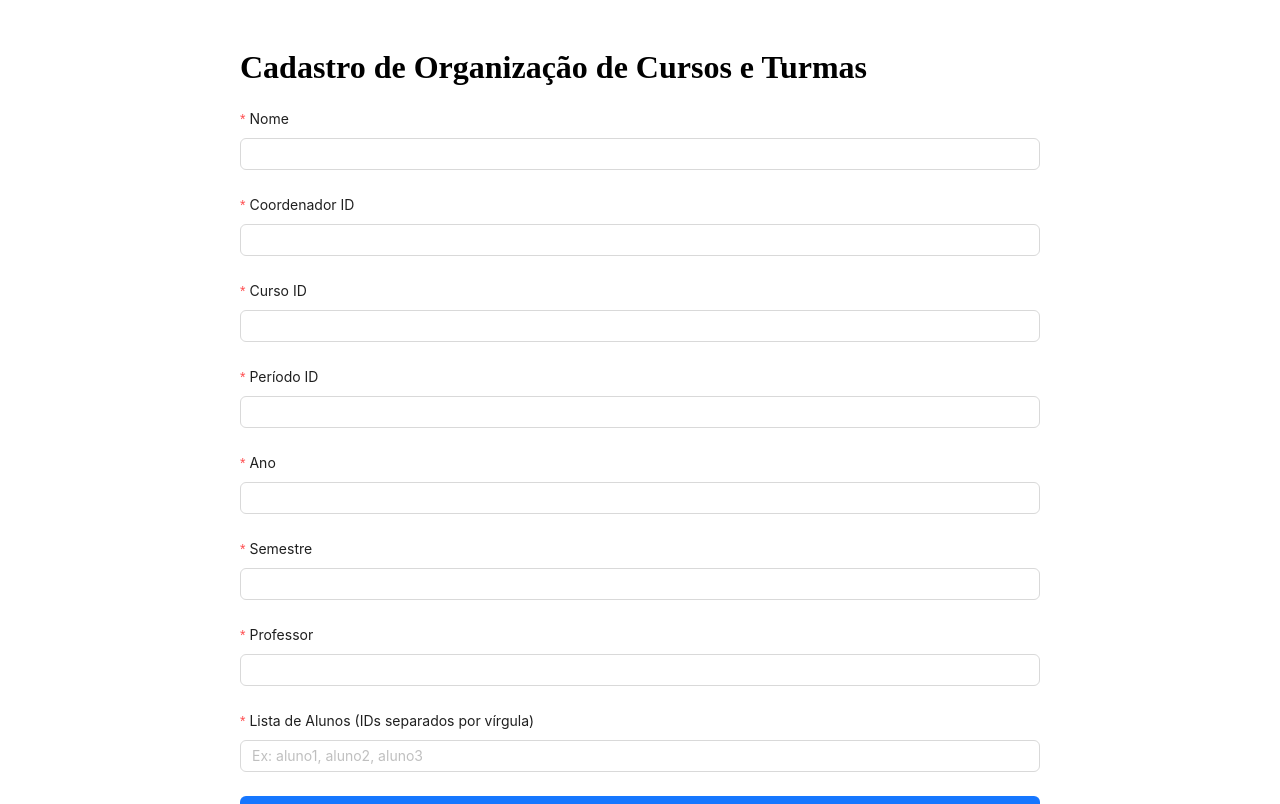
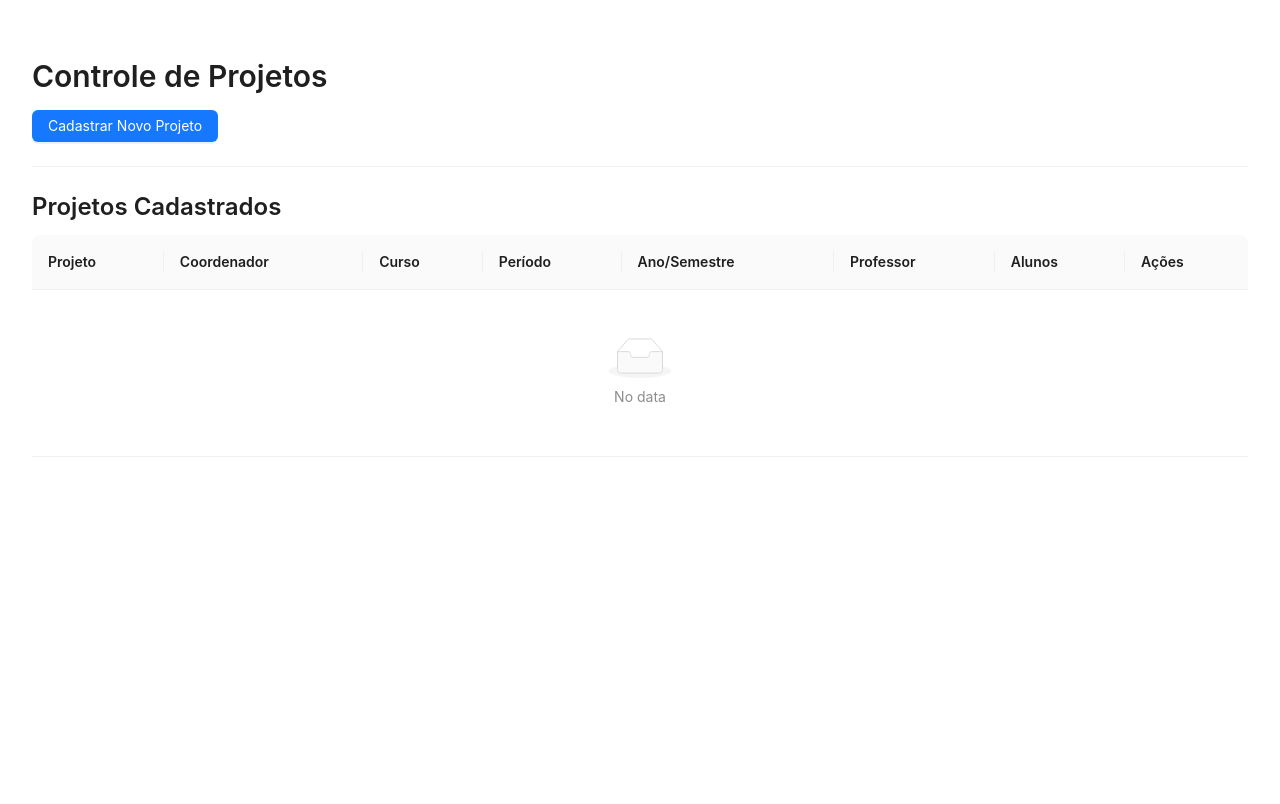
Before and after one commit to Fabrica-Unisales/pie-manager-front, a Next.js app: page /controle in a window 1280 px wide. Shown: the top 804 px of the page. Built offline with nearby package versions, Linux system fonts and the light colour scheme; what @ant-design/nextjs-registry would draw is missing.

Commit message:
Ajustei o layout, criei os arquivos Mocks que precisava, implementei os botões de editar e excluir. Támbem ocultei o formulário para que ele apareça somente quando for preencher u novo ou editar um existente.

```diff
--- a/src/app/controle/page.js
+++ b/src/app/controle/page.js
@@ -1,222 +1,296 @@
 'use client';
-import React, { useState, useEffect } from 'react';
-import { Form, Input, InputNumber, Button, Table, Popconfirm, message } from 'antd';
 
-export default function ControleCursosTurmas() {
+import React, { useState } from 'react';
+import {
+  Form,
+  Input,
+  Button,
+  Select,
+  InputNumber,
+  Typography,
+  Divider,
+  message,
+  Table,
+  Space,
+} from 'antd';
+import { usuariosMocks } from '@/mocks/usuariosMocks';
+import { cursosMocks } from '@/mocks/cursosMocks';
+
+const { Title } = Typography;
+
+const ControlePage = () => {
   const [form] = Form.useForm();
-  const [organizacoes, setOrganizacoes] = useState([]);
+  const [projetos, setProjetos] = useState([]);
+  const [contadorId, setContadorId] = useState(0);
+  const [formVisivel, setFormVisivel] = useState(false);
   const [editandoId, setEditandoId] = useState(null);
 
-  useEffect(() => {
-    const stored = localStorage.getItem('organizacoes');
-    if (stored) {
-      setOrganizacoes(JSON.parse(stored));
-    }
-  }, []);
+  const coordenadores = usuariosMocks.filter(u => u.tipo === 'Coordenador');
+  const professores = usuariosMocks.filter(u => u.tipo === 'Professor');
+  const alunos = usuariosMocks.filter(u => u.tipo === 'Aluno');
 
-  const salvarLocalStorage = (data) => {
-    localStorage.setItem('organizacoes', JSON.stringify(data));
-  };
+  const handleSubmit = (values) => {
+    const cursoSelecionado = cursosMocks.find(c => c.id === values.curso);
+    const coordenadorSelecionado = usuariosMocks.find(u => u.id === values.coordenador);
+    const professorSelecionado = usuariosMocks.find(u => u.id === values.professor);
+    const alunosSelecionados = usuariosMocks.filter(u => values.alunos.includes(u.id));
 
-  const onFinish = (values) => {
-    const novaOrganizacao = {
-      id: editandoId || Date.now(),
+    const baseId = Math.floor(Date.now() / 1000) + contadorId;
+
+    const novoProjeto = {
+      id: `projeto-${baseId}`,
       nome: values.nome,
-      coordenador_id: values.coordenador_id,
+      coordenador_id: coordenadorSelecionado?.id,
+      coordenador_nome: coordenadorSelecionado?.nome,
       listaTurmas: [
         {
-          id: Date.now(),
-          curso_id: values.curso_id,
-          periodo_id: values.periodo_id,
+          id: `turma-${baseId}`,
+          curso_id: cursoSelecionado?.cursoId,
+          curso_nome: cursoSelecionado?.nome,
+          periodo_id: cursoSelecionado?.periodoId,
+          periodo_numero: values.periodoNumero,
           ano: values.ano,
           semestre: values.semestre,
-          professor: values.professor,
-          listaAlunos: values.listaAlunos
-            ? values.listaAlunos.split(',').map(a => a.trim())
-            : [],
+          professor: professorSelecionado,
+          listaAlunos: alunosSelecionados,
         },
       ],
     };
 
-    let novasOrganizacoes;
     if (editandoId) {
-      novasOrganizacoes = organizacoes.map(org =>
-        org.id === editandoId ? novaOrganizacao : org
+      setProjetos(prev =>
+        prev.map(p => (p.id === editandoId ? { ...novoProjeto, id: editandoId } : p))
       );
-      message.success('Organização editada com sucesso!');
+      message.success('Projeto editado com sucesso!');
     } else {
-      novasOrganizacoes = [...organizacoes, novaOrganizacao];
-      message.success('Organização cadastrada com sucesso!');
+      setProjetos([...projetos, novoProjeto]);
+      setContadorId(contadorId + 1);
+      message.success('Projeto cadastrado com sucesso!');
     }
 
-    setOrganizacoes(novasOrganizacoes);
-    salvarLocalStorage(novasOrganizacoes);
     form.resetFields();
+    setFormVisivel(false);
     setEditandoId(null);
   };
 
-  const editar = (org) => {
-    setEditandoId(org.id);
-    const turma = org.listaTurmas[0];
-
+  const handleEditar = (projeto) => {
+    const turma = projeto.listaTurmas[0];
     form.setFieldsValue({
-      nome: org.nome,
-      coordenador_id: org.coordenador_id,
-      curso_id: turma.curso_id,
-      periodo_id: turma.periodo_id,
+      nome: projeto.nome,
+      curso: cursosMocks.find(c => c.cursoId === turma.curso_id && c.periodoId === turma.periodo_id)?.id,
+      periodoNumero: turma.periodo_numero,
       ano: turma.ano,
       semestre: turma.semestre,
-      professor: turma.professor,
-      listaAlunos: turma.listaAlunos.join(', '),
+      coordenador: projeto.coordenador_id,
+      professor: turma.professor?.id,
+      alunos: turma.listaAlunos.map(a => a.id),
     });
+    setFormVisivel(true);
+    setEditandoId(projeto.id);
   };
 
-  const remover = (id) => {
-    const novasOrganizacoes = organizacoes.filter(org => org.id !== id);
-    setOrganizacoes(novasOrganizacoes);
-    salvarLocalStorage(novasOrganizacoes);
-    message.success('Organização removida com sucesso!');
+  const handleExcluir = (id) => {
+    setProjetos(prev => prev.filter(p => p.id !== id));
+    message.success('Projeto excluído');
   };
 
-  const colunas = [
+  const columns = [
     {
-      title: 'ID',
-      dataIndex: 'id',
-      key: 'id',
-      render: (_, record, index) => index + 1,
-    },
-    {
-      title: 'Nome',
+      title: 'Projeto',
       dataIndex: 'nome',
       key: 'nome',
     },
     {
-      title: 'Coordenador ID',
-      dataIndex: 'coordenador_id',
-      key: 'coordenador_id',
+      title: 'Coordenador',
+      dataIndex: 'coordenador_nome',
+      key: 'coordenador_nome',
     },
     {
-      title: 'Turma',
-      key: 'turma',
+      title: 'Curso',
+      dataIndex: ['listaTurmas', 0, 'curso_nome'],
+      key: 'curso_nome',
+    },
+    {
+      title: 'Período',
+      key: 'periodo',
       render: (_, record) => {
         const turma = record.listaTurmas[0];
-        return (
-          <div>
-            <div><b>Curso ID:</b> {turma.curso_id}</div>
-            <div><b>Período ID:</b> {turma.periodo_id}</div>
-            <div><b>Ano:</b> {turma.ano}</div>
-            <div><b>Semestre:</b> {turma.semestre}</div>
-            <div><b>Professor:</b> {turma.professor}</div>
-            <div>
-              <b>Alunos:</b> {Array.isArray(turma.listaAlunos) ? turma.listaAlunos.join(', ') : turma.listaAlunos}
-            </div>
-          </div>
-        );
+        return `${turma.periodo_id} - ${turma.periodo_numero}º`;
       },
+    },
+    {
+      title: 'Ano/Semestre',
+      key: 'ano_semestre',
+      render: (_, record) => {
+        const turma = record.listaTurmas[0];
+        return `${turma.ano}/${turma.semestre}`;
+      },
+    },
+    {
+      title: 'Professor',
+      key: 'professor',
+      render: (_, record) => record.listaTurmas[0].professor?.nome,
+    },
+    {
+      title: 'Alunos',
+      key: 'alunos',
+      render: (_, record) =>
+        record.listaTurmas[0].listaAlunos.map(a => a.nome).join(', '),
     },
     {
       title: 'Ações',
       key: 'acoes',
       render: (_, record) => (
-        <div>
-          <Button onClick={() => editar(record)} style={{ marginRight: 8 }}>
-            Editar
-          </Button>
-          <Popconfirm
-            title="Tem certeza que deseja excluir?"
-            onConfirm={() => remover(record.id)}
-            okText="Sim"
-            cancelText="Não"
-          >
-            <Button danger>Excluir</Button>
-          </Popconfirm>
-        </div>
+        <Space>
+          <Button type="link" onClick={() => handleEditar(record)}>Editar</Button>
+          <Button type="link" danger onClick={() => handleExcluir(record.id)}>Excluir</Button>
+        </Space>
       ),
     },
   ];
 
   return (
-    <div style={{ maxWidth: 800, margin: '0 auto', padding: 20 }}>
-      <h1>Cadastro de Organização de Cursos e Turmas</h1>
-      <Form form={form} layout="vertical" onFinish={onFinish}>
+    <div style={{ padding: 24 }}>
+      <Title level={2}>Controle de Projetos</Title>
+
+      {!formVisivel && (
+        <Button type="primary" onClick={() => setFormVisivel(true)}>
+          Cadastrar Novo Projeto
+        </Button>
+      )}
+
+      {formVisivel && (
+        <>
+          <Divider />
+          <Form
+            form={form}
+            layout="vertical"
+            onFinish={handleSubmit}
+            style={{ maxWidth: 600, marginTop: 24 }}
+          >
             <Form.Item
-          label="Nome"
+              label="Nome do Projeto"
               name="nome"
-          rules={[{ required: true, message: 'Por favor, insira o nome.' }]}
+              rules={[{ required: true, message: 'Digite o nome do projeto' }]}
             >
               <Input />
             </Form.Item>
 
             <Form.Item
-          label="Coordenador ID"
-          name="coordenador_id"
-          rules={[{ required: true, message: 'Por favor, insira o Coordenador ID.' }]}
+              label="Curso"
+              name="curso"
+              rules={[{ required: true, message: 'Selecione o curso' }]}
             >
-          <Input />
+              <Select placeholder="Selecione um curso">
+                {cursosMocks.map(curso => (
+                  <Select.Option key={curso.id} value={curso.id}>
+                    {curso.nome}
+                  </Select.Option>
+                ))}
+              </Select>
             </Form.Item>
 
             <Form.Item
-          label="Curso ID"
-          name="curso_id"
-          rules={[{ required: true, message: 'Por favor, insira o Curso ID.' }]}
+              label="Período (número)"
+              name="periodoNumero"
+              rules={[{ required: true, message: 'Informe o período' }]}
             >
-          <Input />
-        </Form.Item>
-
-        <Form.Item
-          label="Período ID"
-          name="periodo_id"
-          rules={[{ required: true, message: 'Por favor, insira o Período ID.' }]}
-        >
-          <Input />
+              <Select placeholder="Selecione o período">
+                {[1, 2, 3, 4, 5, 6, 7, 8].map(num => (
+                  <Select.Option key={num} value={num}>
+                    {num}º
+                  </Select.Option>
+                ))}
+              </Select>
             </Form.Item>
 
             <Form.Item
               label="Ano"
               name="ano"
-          rules={[{ required: true, message: 'Por favor, insira o Ano.' }]}
+              rules={[{ required: true, message: 'Informe o ano' }]}
             >
-          <InputNumber min={2000} max={2100} style={{ width: '100%' }} />
+              <InputNumber min={2020} max={2100} />
             </Form.Item>
 
             <Form.Item
               label="Semestre"
               name="semestre"
-          rules={[{ required: true, message: 'Por favor, insira o Semestre.' }]}
+              rules={[{ required: true, message: 'Informe o semestre' }]}
             >
-          <InputNumber min={1} max={2} style={{ width: '100%' }} />
+              <Select placeholder="1 ou 2">
+                <Select.Option value={1}>1</Select.Option>
+                <Select.Option value={2}>2</Select.Option>
+              </Select>
+            </Form.Item>
+
+            <Form.Item
+              label="Coordenador"
+              name="coordenador"
+              rules={[{ required: true, message: 'Selecione um coordenador' }]}
+            >
+              <Select placeholder="Selecione o coordenador">
+                {coordenadores.map(coord => (
+                  <Select.Option key={coord.id} value={coord.id}>
+                    {coord.nome}
+                  </Select.Option>
+                ))}
+              </Select>
             </Form.Item>
 
             <Form.Item
               label="Professor"
               name="professor"
-          rules={[{ required: true, message: 'Por favor, insira o nome do Professor.' }]}
+              rules={[{ required: true, message: 'Selecione um professor' }]}
             >
-          <Input />
+              <Select placeholder="Selecione o professor">
+                {professores.map(prof => (
+                  <Select.Option key={prof.id} value={prof.id}>
+                    {prof.nome}
+                  </Select.Option>
+                ))}
+              </Select>
             </Form.Item>
 
             <Form.Item
-          label="Lista de Alunos (IDs separados por vírgula)"
-          name="listaAlunos"
-          rules={[{ required: true, message: 'Por favor, insira os IDs dos Alunos.' }]}
+              label="Alunos"
+              name="alunos"
+              rules={[{ required: true, message: 'Selecione os alunos' }]}
             >
-          <Input placeholder="Ex: aluno1, aluno2, aluno3" />
+              <Select mode="multiple" placeholder="Selecione os alunos">
+                {alunos.map(aluno => (
+                  <Select.Option key={aluno.id} value={aluno.id}>
+                    {aluno.nome}
+                  </Select.Option>
+                ))}
+              </Select>
             </Form.Item>
 
             <Form.Item>
-          <Button type="primary" htmlType="submit" block>
-            {editandoId ? 'Atualizar' : 'Salvar'}
+              <Space>
+                <Button type="primary" htmlType="submit">
+                  {editandoId ? 'Salvar Alterações' : 'Cadastrar Projeto'}
                 </Button>
+                <Button onClick={() => { form.resetFields(); setFormVisivel(false); setEditandoId(null); }}>
+                  Cancelar
+                </Button>
+              </Space>
             </Form.Item>
           </Form>
+        </>
+      )}
 
-      <h2>Organizações Cadastradas</h2>
+      <Divider />
+
+      <Title level={3}>Projetos Cadastrados</Title>
+
       <Table
-        dataSource={organizacoes}
-        columns={colunas}
+        dataSource={projetos}
+        columns={columns}
         rowKey="id"
         pagination={{ pageSize: 5 }}
       />
     </div>
   );
-} //teste com meu usuario
+};
+
+export default ControlePage;
--- /dev/null
+++ b/src/mocks/cursosMocks.js
@@ -0,0 +1,32 @@
+export const cursosMocks = [
+  {
+    id: 'TADS_MATUTINO',
+    nome: 'Tecnologia em Análise e Desenvolvimento de Sistemas - Matutino',
+    cursoId: 'TADS',
+    periodoId: 'MATUTINO',
+  },
+  {
+    id: 'TADS_NOTURNO',
+    nome: 'Tecnologia em Análise e Desenvolvimento de Sistemas - Noturno',
+    cursoId: 'TADS',
+    periodoId: 'NOTURNO',
+  },
+  {
+    id: 'ADS_VESPERTINO',
+    nome: 'Administração - Vespertino',
+    cursoId: 'ADS',
+    periodoId: 'VESPERTINO',
+  },
+  {
+    id: 'SI_NOTURNO',
+    nome: 'Sistemas de Informação - Noturno',
+    cursoId: 'SI',
+    periodoId: 'NOTURNO',
+  },
+  {
+    id: 'ENG_MATUTINO',
+    nome: 'Engenharia de Software - Matutino',
+    cursoId: 'ENG',
+    periodoId: 'MATUTINO',
+  },
+];
--- /dev/null
+++ b/src/mocks/usuariosMocks.js
@@ -0,0 +1,76 @@
+// mocks/usuariosMocks.js
+
+export const usuariosMocks = [
+  {
+    id: 1,
+    nome: 'Alice Santos',
+    email: 'alice@escola.com',
+    senha_hash: 'hash123',
+    matricula: '20231001',
+    usuario: 'alice.santos',
+    tipo: 'Aluno',
+  },
+  {
+    id: 2,
+    nome: 'Bruno Lima',
+    email: 'bruno@escola.com',
+    senha_hash: 'hash456',
+    matricula: '20231002',
+    usuario: 'bruno.lima',
+    tipo: 'Aluno',
+  },
+  {
+    id: 3,
+    nome: 'Carlos Ferreira',
+    email: 'carlos@escola.com',
+    senha_hash: 'hash789',
+    matricula: 'PROF001',
+    usuario: 'carlos.ferreira',
+    tipo: 'Professor',
+  },
+  {
+    id: 4,
+    nome: 'Débora Ribeiro',
+    email: 'debora@escola.com',
+    senha_hash: 'hash321',
+    matricula: 'COORD001',
+    usuario: 'debora.ribeiro',
+    tipo: 'Coordenador',
+  },
+  {
+    id: 5,
+    nome: 'Eduardo Costa',
+    email: 'eduardo@escola.com',
+    senha_hash: 'hash654',
+    matricula: '20231003',
+    usuario: 'eduardo.costa',
+    tipo: 'Aluno',
+  },
+  {
+    id: 6,
+    nome: 'Fernanda Souza',
+    email: 'fernanda@escola.com',
+    senha_hash: 'hash987',
+    matricula: 'PROF002',
+    usuario: 'fernanda.souza',
+    tipo: 'Professor',
+  },
+  {
+    id: 7,
+    nome: 'Gabriela Martins',
+    email: 'gabriela@escola.com',
+    senha_hash: 'hash741',
+    matricula: 'COORD002',
+    usuario: 'gabriela.martins',
+    tipo: 'Coordenador',
+  },
+  {
+    id: 8,
+    nome: 'Henrique Dias',
+    email: 'henrique@avaliador.com',
+    senha_hash: 'hash852',
+    matricula: 'AVEXT001',
+    usuario: 'henrique.dias',
+    tipo: 'AvaliadorExterno',
+  }
+];
```
Lines whose indentation alone changed are shown as unchanged.
